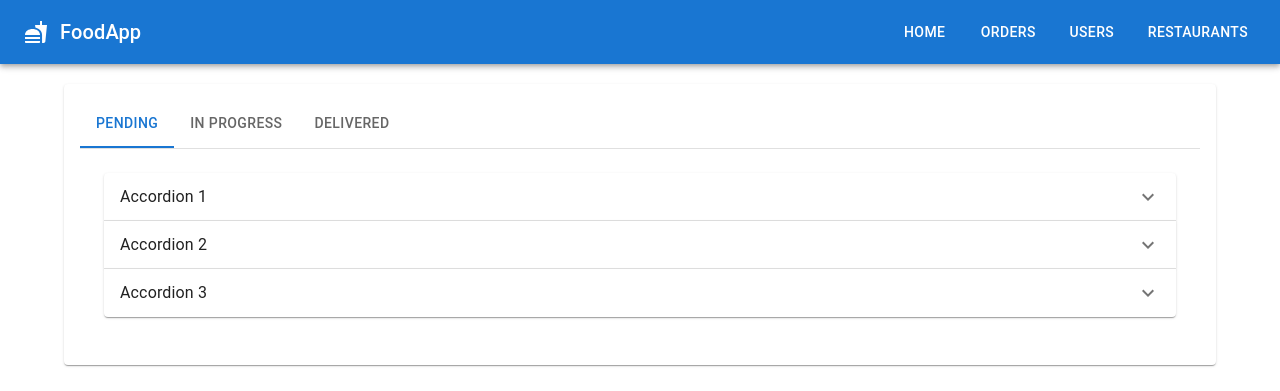
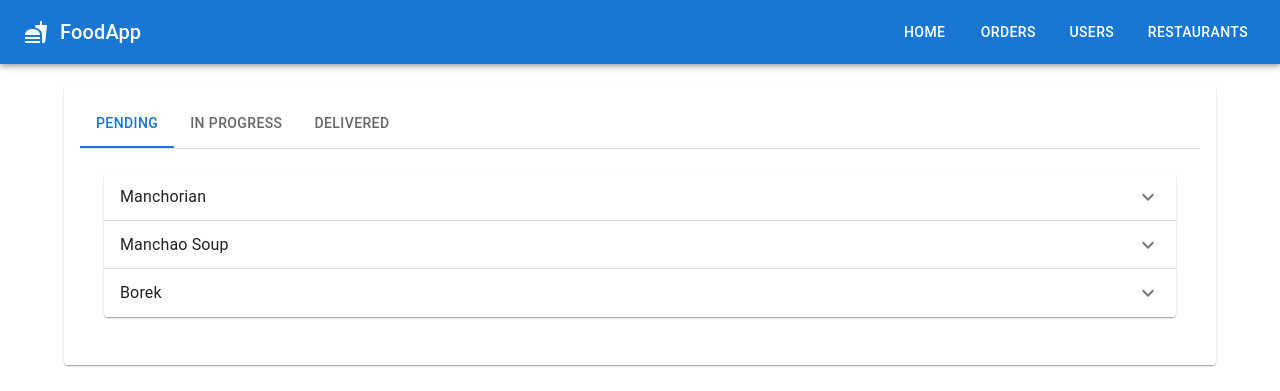
Before and after one commit to syedasadhashmi/FoodApp, a Next.js app: page /Orders in a window 1280 px wide. Shown: the top 391 px of the page. Built offline with nearby package versions, Linux system fonts and the light colour scheme.

Commit message:
accordian issue resolved

```diff
--- a/pages/Orders/index.js
+++ b/pages/Orders/index.js
@@ -22,7 +22,7 @@ import TabList from "@mui/lab/TabList";
 import TabPanel from "@mui/lab/TabPanel";
 import Container from "@mui/material/Container";
 import classes from "./Orders.module.css";
-const inProgressObj = [
+const inPendingObj = [
   {
     id: 1,
     title: "Manchorian",
@@ -38,6 +38,46 @@ const inProgressObj = [
   {
     id: 3,
     title: "Borek",
+    description:
+      "Lorem ipsum dolor sit amet consectetur adipisicing elit Doloremque natus dolore magni deserunt ad amet enim ut qui quis accusamus.",
+  },
+];
+const inProgressObj = [
+  {
+    id: 1,
+    title: "Menemen",
+    description:
+      "Lorem ipsum dolor sit amet consectetur adipisicing elit Doloremque natus dolore magni deserunt ad amet enim ut qui quis accusamus.",
+  },
+  {
+    id: 2,
+    title: "Pizza",
+    description:
+      "Lorem ipsum dolor sit amet consectetur adipisicing elit Doloremque natus dolore magni deserunt ad amet enim ut qui quis accusamus.",
+  },
+  {
+    id: 3,
+    title: "Chinese Rice",
+    description:
+      "Lorem ipsum dolor sit amet consectetur adipisicing elit Doloremque natus dolore magni deserunt ad amet enim ut qui quis accusamus.",
+  },
+];
+const deliveredObj = [
+  {
+    id: 1,
+    title: "Spaghetti",
+    description:
+      "Lorem ipsum dolor sit amet consectetur adipisicing elit Doloremque natus dolore magni deserunt ad amet enim ut qui quis accusamus.",
+  },
+  {
+    id: 2,
+    title: "Pasta",
+    description:
+      "Lorem ipsum dolor sit amet consectetur adipisicing elit Doloremque natus dolore magni deserunt ad amet enim ut qui quis accusamus.",
+  },
+  {
+    id: 3,
+    title: "Lasagna",
     description:
       "Lorem ipsum dolor sit amet consectetur adipisicing elit Doloremque natus dolore magni deserunt ad amet enim ut qui quis accusamus.",
   },
@@ -68,17 +108,17 @@ const Orders = () => {
                 </TabList>
               </Box>
               <TabPanel value="1">
-                {/* {inProgressObj.map((items) => (
+                {inPendingObj.map((items) => (
                   <Accordion
                     key={items.id}
                     expanded={expanded === `panel${items.id}`}
                     onChange={(event, isExpanded) =>
-                      handleAccordianChange(isExpanded, `pannel${items.id}`)
+                      handleAccordianChange(isExpanded, `panel${items.id}`)
                     }
                   >
                     <AccordionSummary
                       id={`panel${items.id}-header`}
-                      aria-control={`panel${items.id}-content`}
+                      aria-labelledby={`panel${items.id}-content`}
                       expandIcon={<ExpandMoreIcon />}
                     >
                       <Typography>{items.title}</Typography>
@@ -91,245 +131,60 @@ const Orders = () => {
                       </div>
                     </AccordionDetails>
                   </Accordion>
-                ))} */}
+                ))}
+              </TabPanel>
+
+              <TabPanel value="2">
+                {inProgressObj.map((items) => (
                   <Accordion
-                  expanded={expanded === "panel1"}
+                    key={items.id}
+                    expanded={expanded === `panel${items.id}`}
                     onChange={(event, isExpanded) =>
-                    handleAccordianChange(isExpanded, "panel1")
+                      handleAccordianChange(isExpanded, `panel${items.id}`)
                     }
                   >
                     <AccordionSummary
-                    id="panel1-header"
-                    aria-controls="panel1-content"
+                      id={`panel${items.id}-header`}
+                      aria-labelledby={`panel${items.id}-content`}
                       expandIcon={<ExpandMoreIcon />}
                     >
-                    <Typography>Accordion 1</Typography>
+                      <Typography>{items.title}</Typography>
                     </AccordionSummary>
                     <AccordionDetails>
                       <Divider />
-                    <Typography padding={2}>
-                      Lorem ipsum dolor sit amet consectetur adipisicing elit.
-                      Doloremque natus dolore magni deserunt ad amet enim ut qui
-                      quis accusamus.
-                    </Typography>
+                      <Typography padding={2}>{items.description}</Typography>
                       <div className={classes.inProgressBtn}>
-                      <Button variant="outlined">In Progress</Button>
+                        <Button variant="outlined">Delivered</Button>
                       </div>
                     </AccordionDetails>
                   </Accordion>
+                ))}
+              </TabPanel>
+              <TabPanel value="3">
+                {deliveredObj.map((items) => (
                   <Accordion
-                  expanded={expanded === "panel2"}
+                    key={items.id}
+                    expanded={expanded === `panel${items.id}`}
                     onChange={(event, isExpanded) =>
-                    handleAccordianChange(isExpanded, "panel2")
+                      handleAccordianChange(isExpanded, `panel${items.id}`)
                     }
                   >
                     <AccordionSummary
-                    id="panel2-header"
-                    aria-controls="panel2-content"
+                      id={`panel${items.id}-header`}
+                      aria-labelledby={`panel${items.id}-content`}
                       expandIcon={<ExpandMoreIcon />}
                     >
-                    <Typography>Accordion 2</Typography>
+                      <Typography>{items.title}</Typography>
                     </AccordionSummary>
                     <AccordionDetails>
                       <Divider />
-                    <Typography padding={2}>
-                      Lorem ipsum dolor sit amet consectetur adipisicing elit.
-                      Doloremque natus dolore magni deserunt ad amet enim ut qui
-                      quis accusamus.
-                    </Typography>
-                    <div>
-                      <Button variant="outlined" sx={{ alignItems: "end" }}>
-                        In Progress
-                      </Button>
+                      <Typography padding={2}>{items.description}</Typography>
+                      <div className={classes.inProgressBtn}>
+                        <Button variant="outlined">Done</Button>
                       </div>
                     </AccordionDetails>
                   </Accordion>
-                <Accordion
-                  expanded={expanded === "panel3"}
-                  onChange={(event, isExpanded) =>
-                    handleAccordianChange(isExpanded, "panel3")
-                  }
-                >
-                  <AccordionSummary
-                    id="panel3-header"
-                    aria-controls="panel3-content"
-                    expandIcon={<ExpandMoreIcon />}
-                  >
-                    <Typography>Accordion 3</Typography>
-                  </AccordionSummary>
-                  <AccordionDetails>
-                    <Divider />
-                    <Typography padding={2}>
-                      Lorem ipsum dolor sit amet consectetur adipisicing elit.
-                      Doloremque natus dolore magni deserunt ad amet enim ut qui
-                      quis accusamus.
-                    </Typography>
-
-                    <div>
-                      <Button variant="outlined">In Progress</Button>
-                    </div>
-                  </AccordionDetails>
-                </Accordion>
-              </TabPanel>
-              <TabPanel value="2">
-                <Accordion
-                  expanded={expanded === "panel1"}
-                  onChange={(event, isExpanded) =>
-                    handleAccordianChange(isExpanded, "panel1")
-                  }
-                >
-                  <AccordionSummary
-                    id="panel1-header"
-                    aria-controls="panel1-content"
-                    expandIcon={<ExpandMoreIcon />}
-                  >
-                    <Typography>Accordion 1</Typography>
-                  </AccordionSummary>
-                  <AccordionDetails>
-                    <Divider />
-                    <Typography padding={2}>
-                      Lorem ipsum dolor sit amet consectetur adipisicing elit.
-                      Doloremque natus dolore magni deserunt ad amet enim ut qui
-                      quis accusamus.
-                    </Typography>
-                    <div className={classes.inProgressBtn}>
-                      <Button variant="outlined">In Progress</Button>
-                    </div>
-                  </AccordionDetails>
-                </Accordion>
-                <Accordion
-                  expanded={expanded === "panel2"}
-                  onChange={(event, isExpanded) =>
-                    handleAccordianChange(isExpanded, "panel2")
-                  }
-                >
-                  <AccordionSummary
-                    id="panel2-header"
-                    aria-controls="panel2-content"
-                    expandIcon={<ExpandMoreIcon />}
-                  >
-                    <Typography>Accordion 2</Typography>
-                  </AccordionSummary>
-                  <AccordionDetails>
-                    <Divider />
-                    <Typography padding={2}>
-                      Lorem ipsum dolor sit amet consectetur adipisicing elit.
-                      Doloremque natus dolore magni deserunt ad amet enim ut qui
-                      quis accusamus.
-                    </Typography>
-                    <div>
-                      <Button variant="outlined" sx={{ alignItems: "end" }}>
-                        In Progress
-                      </Button>
-                    </div>
-                  </AccordionDetails>
-                </Accordion>
-                <Accordion
-                  expanded={expanded === "panel3"}
-                  onChange={(event, isExpanded) =>
-                    handleAccordianChange(isExpanded, "panel3")
-                  }
-                >
-                  <AccordionSummary
-                    id="panel3-header"
-                    aria-controls="panel3-content"
-                    expandIcon={<ExpandMoreIcon />}
-                  >
-                    <Typography>Accordion 3</Typography>
-                  </AccordionSummary>
-                  <AccordionDetails>
-                    <Divider />
-                    <Typography padding={2}>
-                      Lorem ipsum dolor sit amet consectetur adipisicing elit.
-                      Doloremque natus dolore magni deserunt ad amet enim ut qui
-                      quis accusamus.
-                    </Typography>
-
-                    <div>
-                      <Button variant="outlined">In Progress</Button>
-                    </div>
-                  </AccordionDetails>
-                </Accordion>
-              </TabPanel>
-              <TabPanel value="3">
-                <Accordion
-                  expanded={expanded === "panel1"}
-                  onChange={(event, isExpanded) =>
-                    handleAccordianChange(isExpanded, "panel1")
-                  }
-                >
-                  <AccordionSummary
-                    id="panel1-header"
-                    aria-controls="panel1-content"
-                    expandIcon={<ExpandMoreIcon />}
-                  >
-                    <Typography>Accordion 1</Typography>
-                  </AccordionSummary>
-                  <AccordionDetails>
-                    <Divider />
-                    <Typography padding={2}>
-                      Lorem ipsum dolor sit amet consectetur adipisicing elit.
-                      Doloremque natus dolore magni deserunt ad amet enim ut qui
-                      quis accusamus.
-                    </Typography>
-                    <div className={classes.inProgressBtn}>
-                      <Button variant="outlined">In Progress</Button>
-                    </div>
-                  </AccordionDetails>
-                </Accordion>
-                <Accordion
-                  expanded={expanded === "panel2"}
-                  onChange={(event, isExpanded) =>
-                    handleAccordianChange(isExpanded, "panel2")
-                  }
-                >
-                  <AccordionSummary
-                    id="panel2-header"
-                    aria-controls="panel2-content"
-                    expandIcon={<ExpandMoreIcon />}
-                  >
-                    <Typography>Accordion 2</Typography>
-                  </AccordionSummary>
-                  <AccordionDetails>
-                    <Divider />
-                    <Typography padding={2}>
-                      Lorem ipsum dolor sit amet consectetur adipisicing elit.
-                      Doloremque natus dolore magni deserunt ad amet enim ut qui
-                      quis accusamus.
-                    </Typography>
-                    <div>
-                      <Button variant="outlined" sx={{ alignItems: "end" }}>
-                        In Progress
-                      </Button>
-                    </div>
-                  </AccordionDetails>
-                </Accordion>
-                <Accordion
-                  expanded={expanded === "panel3"}
-                  onChange={(event, isExpanded) =>
-                    handleAccordianChange(isExpanded, "panel3")
-                  }
-                >
-                  <AccordionSummary
-                    id="panel3-header"
-                    aria-controls="panel3-content"
-                    expandIcon={<ExpandMoreIcon />}
-                  >
-                    <Typography>Accordion 3</Typography>
-                  </AccordionSummary>
-                  <AccordionDetails>
-                    <Divider />
-                    <Typography padding={2}>
-                      Lorem ipsum dolor sit amet consectetur adipisicing elit.
-                      Doloremque natus dolore magni deserunt ad amet enim ut qui
-                      quis accusamus.
-                    </Typography>
-
-                    <div>
-                      <Button variant="outlined">In Progress</Button>
-                    </div>
-                  </AccordionDetails>
-                </Accordion>
+                ))}
               </TabPanel>
             </TabContext>
           </CardContent>
```
Lines whose indentation alone changed are shown as unchanged.
